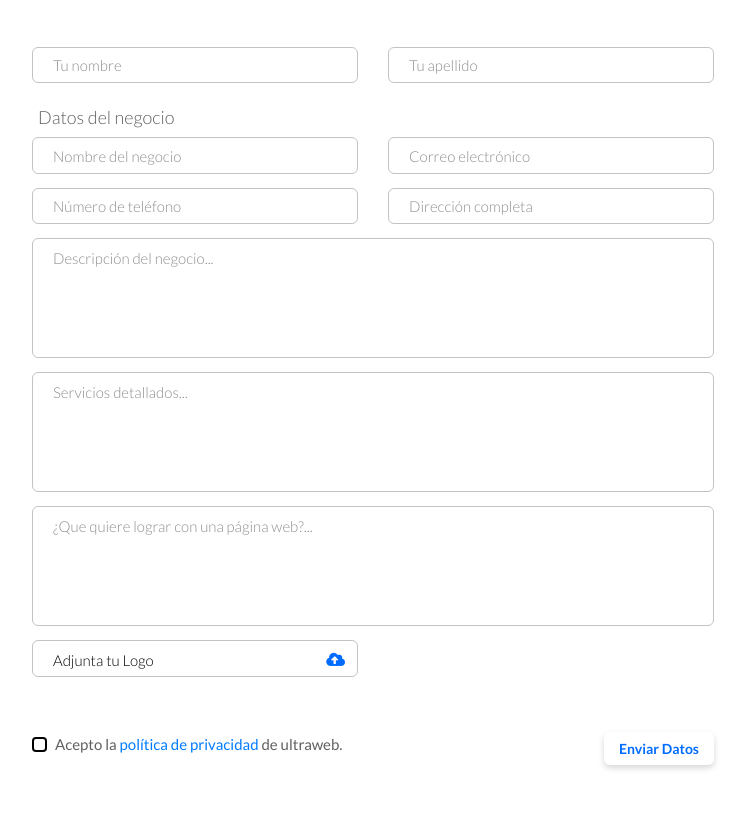
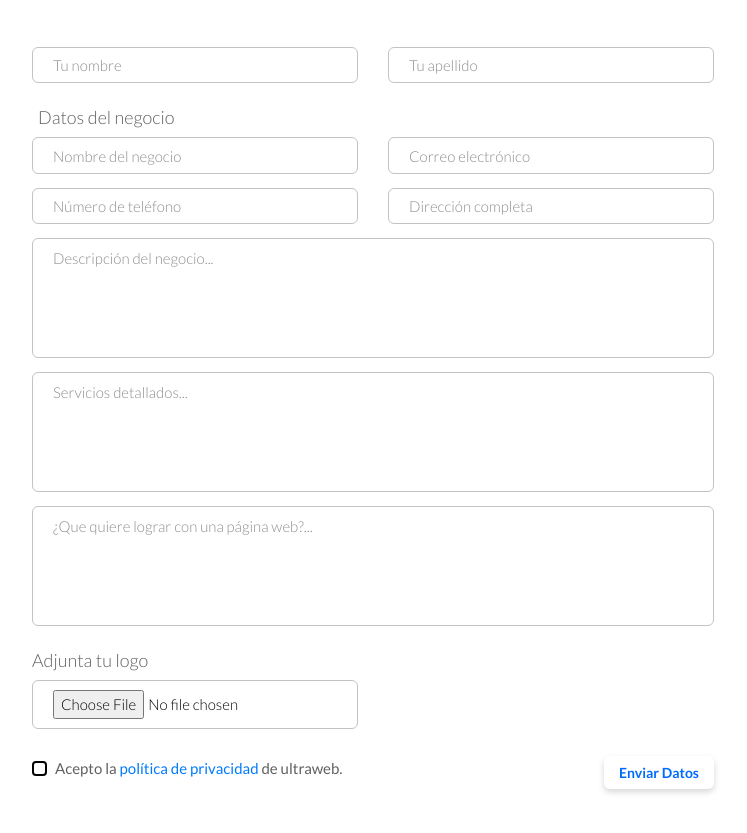
Before and after one commit to Baltazar-CD/ultraweb-datos-de-cliente, a plain HTML site: page index.html in a window 1280 px wide. Shown: the part 227-1060 px from the top of the page, without its empty margins (267-1014 px from the left). Drawn offline with Linux system fonts and the light colour scheme.

Commit message:
Update index.html

```diff
--- a/index.html
+++ b/index.html
@@ -78,8 +78,9 @@
                             <div class="row">
                                 <div class="col-12 col-sm-6">
                                     <div class="custom-file">
-                                        <input type="file" name="attachment" accept="image/png, image/jpeg" class="custom-file-input" id="validatedCustomFile">
-                                        <label class="custom-file-label" for="validatedCustomFile">Adjunta tu Logo</label>
+                                    	<p style="padding-left: 0px; margin-top: 10px; margin-bottom: 10px;">Adjunta tu logo</p>
+                                        <input type="file" name="attachment" accept="image/png, image/jpeg" id="validatedCustomFile" aria-label="Archivo">
+
                                     </div>
                                 </div>
                             </div>
```
